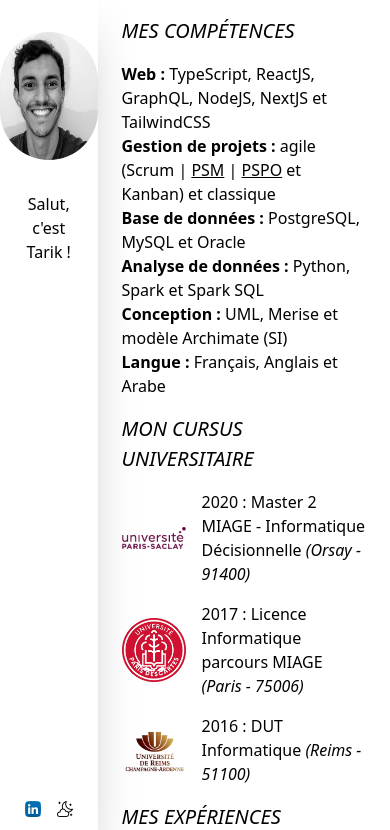
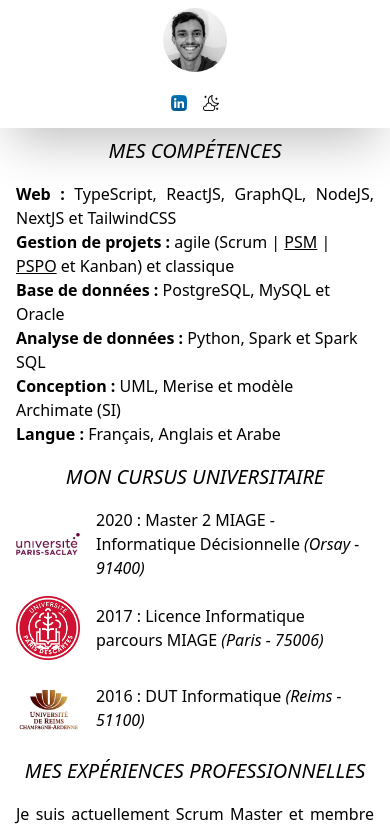
Before and after one commit to devidb00/tarikidb.com, a Next.js app: page / in a window 390 px wide. Shown: the top 830 px of the page. Built offline with nearby package versions, Linux system fonts and the light colour scheme.

Commit message:
Nice version of mobile and desktop version

```diff
--- a/components/Experience.js
+++ b/components/Experience.js
@@ -1,7 +1,7 @@
 const Experience = () => {
   return (
     <div>
-      <p className="uppercase font-hairline-bold text-xl mt-4 italic">
+      <p className="uppercase font-hairline-bold text-xl mt-4 italic text-center lg:text-left">
         mes expériences professionnelles
       </p>
       <p className="text-justify mt-4">
--- a/components/Learning.js
+++ b/components/Learning.js
@@ -1,10 +1,10 @@
 const Learning = () => {
   return (
     <div className="mb-4">
-      <p className="uppercase mt-4 font-hairline-bold text-xl italic">
+      <p className="uppercase mt-4 font-hairline-bold text-xl italic text-center lg:text-left">
         en cours d'apprentissage
       </p>
-      <div className="mt-4">
+      <div className="mt-4 text-justify">
         <p>
           Je suis en ce moment des cours pour apprendre ou pour me mettre à jour
           (liste non exhaustive) :
--- a/components/Leftbar.js
+++ b/components/Leftbar.js
@@ -9,18 +9,31 @@ const Leftbar = () => {
   const { theme, setTheme } = useContext(ThemeContext);
   return (
     <div
-      className={`flex flex-row ${
+      className={`flex lg:flex-row flex-col ${
         theme === "sun" ? "bg-grey-200 text-black" : "bg-gray-900 text-white"
       }`}
     >
-      <div className="flex flex-col h-screen w-1/4 shadow-2xl sticky top-0">
+      <div
+        className={`flex flex-col ${
+          theme === "sun"
+            ? "bg-white border-white"
+            : "bg-gray-900 border-gray-900"
+        } h-32 lg:h-screen w-screen lg:w-1/4 shadow-2xl sticky top-0`}
+      >
         <div className="h-full">
           <img
-            className="rounded-full h-32 w-32 mx-auto my-8"
+            className="rounded-full h-16 w-16 lg:h-32 lg:w-32 mx-auto lg:my-8 my-2"
             src="/ProfileImage.jpeg"
             alt="Ma photo"
           />
-          <p className="text-center px-4">Salut, c'est Tarik !</p>
+          <div className="hidden lg:inline text-sm text-center italic font-thin">
+            <p className="mx-4">Salut, c'est Tarik !</p>
+            <p className="mx-4">
+              {" "}
+              Je suis Scrum Master. Je m'interesse aussi beaucoup à la BI et au
+              développement Web !
+            </p>
+          </div>
         </div>
         <div className="h-12 flex flex-row justify-center items-baseline space-x-4">
           <div>
@@ -44,7 +57,7 @@ const Leftbar = () => {
           </div>
         </div>
       </div>
-      <div className="w-3/4 h-auto px-6 py-4">
+      <div className="w-screen lg:w-3/4 h-auto px-4 lg:px-6 lg:py-4 py-2">
         <MySkills />
         <Studies />
         <Experience />
--- a/components/MySkills.js
+++ b/components/MySkills.js
@@ -1,11 +1,11 @@
 const MySkills = () => {
   return (
     <div>
-      <p className="uppercase font-hairline-bold text-xl italic">
+      <p className="uppercase font-hairline-bold text-xl italic text-center lg:text-left">
         Mes compétences
       </p>
       <div>
-        <p className="mt-4 font-hairline">
+        <p className="mt-4 font-hairline text-justify">
           <span className="font-bold">Web : </span>
           <a href="https://www.typescriptlang.org/" target="_blank">
             TypeScript
--- a/components/Studies.js
+++ b/components/Studies.js
@@ -1,12 +1,12 @@
 const Studies = () => {
   return (
-    <div>
-      <p className="uppercase font-hairline-bold text-xl mt-4 italic">
+    <div className="px-0">
+      <p className="uppercase font-hairline-bold text-xl mt-4 italic text-center lg:text-left">
         mon cursus universitaire
       </p>
-      <div className="mt-4 flex items-center">
+      <div className="mt-4 flex items-center text-left">
         <img className="w-16" src="/saclay.png" alt="Université Paris-Saclay" />
-        <span className="ml-4">
+        <span className="pl-4">
           2020 : Master 2 MIAGE - Informatique Décisionnelle{" "}
           <span className="italic">(Orsay - 91400)</span>
         </span>
@@ -17,7 +17,7 @@ const Studies = () => {
           src="/descartes.png"
           alt="Université Paris Descartes"
         />
-        <span className="ml-4">
+        <span className="pl-4">
           2017 : Licence Informatique parcours MIAGE{" "}
           <span className="italic">(Paris - 75006)</span>
         </span>
@@ -28,7 +28,7 @@ const Studies = () => {
           src="/reims.png"
           alt="Université Reims Champagne-Ardenne"
         />
-        <span className="ml-4">
+        <span className="pl-4">
           2016 : DUT Informatique{" "}
           <span className="italic">(Reims - 51100)</span>
         </span>
```
